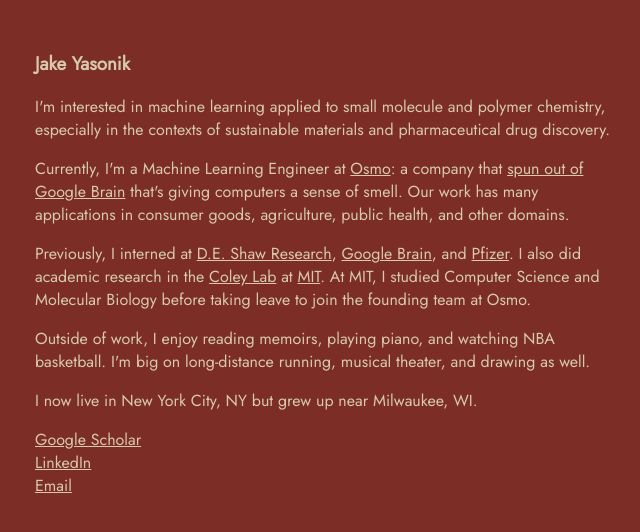
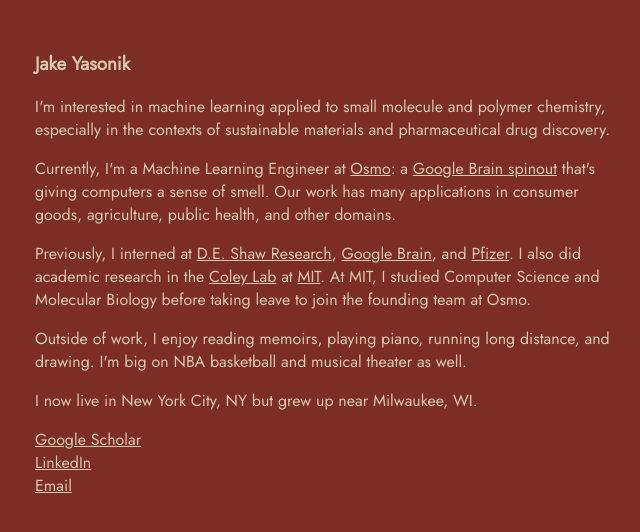
Before and after one commit to jyasonik/jyasonik.github.io, a plain HTML site: page index.html in a window 1280 px wide. Shown: the whole page, without its empty margins (37-677 px from the left). Drawn offline with Linux system fonts and the light colour scheme.

Commit message:
Minor grammatical changes.

```diff
--- a/index.html
+++ b/index.html
@@ -21,7 +21,7 @@ I'm interested in machine learning applied to small molecule and polymer chemist
 </p>
 
 <p style="padding-left:64px; color: #d7c9aa; max-width: 60ch">
-Currently, I'm a Machine Learning Engineer at <a href="https://osmo.ai", style="color: #d7c9aa">Osmo</a>: a company that <a href="https://www.wired.com/story/this-startup-is-using-ai-to-unearth-new-smells/", style="color: #d7c9aa">spun out of Google Brain</a> that's giving computers a sense of smell. Our work has many applications in consumer goods, agriculture, public health, and other domains.
+Currently, I'm a Machine Learning Engineer at <a href="https://osmo.ai", style="color: #d7c9aa">Osmo</a>: a <a href="https://www.wired.com/story/this-startup-is-using-ai-to-unearth-new-smells/", style="color: #d7c9aa">Google Brain spinout</a> that's giving computers a sense of smell. Our work has many applications in consumer goods, agriculture, public health, and other domains.
 </p>
 
 
@@ -30,7 +30,7 @@ Previously, I interned at <a href="https://www.deshawresearch.com/", style="colo
 </p>
 
 <p style="padding-left:64px; color: #d7c9aa; max-width: 60ch">
-Outside of work, I enjoy reading memoirs, playing piano, and watching NBA basketball. I'm big on long-distance running, musical theater, and drawing as well.
+Outside of work, I enjoy reading memoirs, playing piano, running long distance, and drawing. I'm big on NBA basketball and musical theater as well.
 </p>
 
 
```
